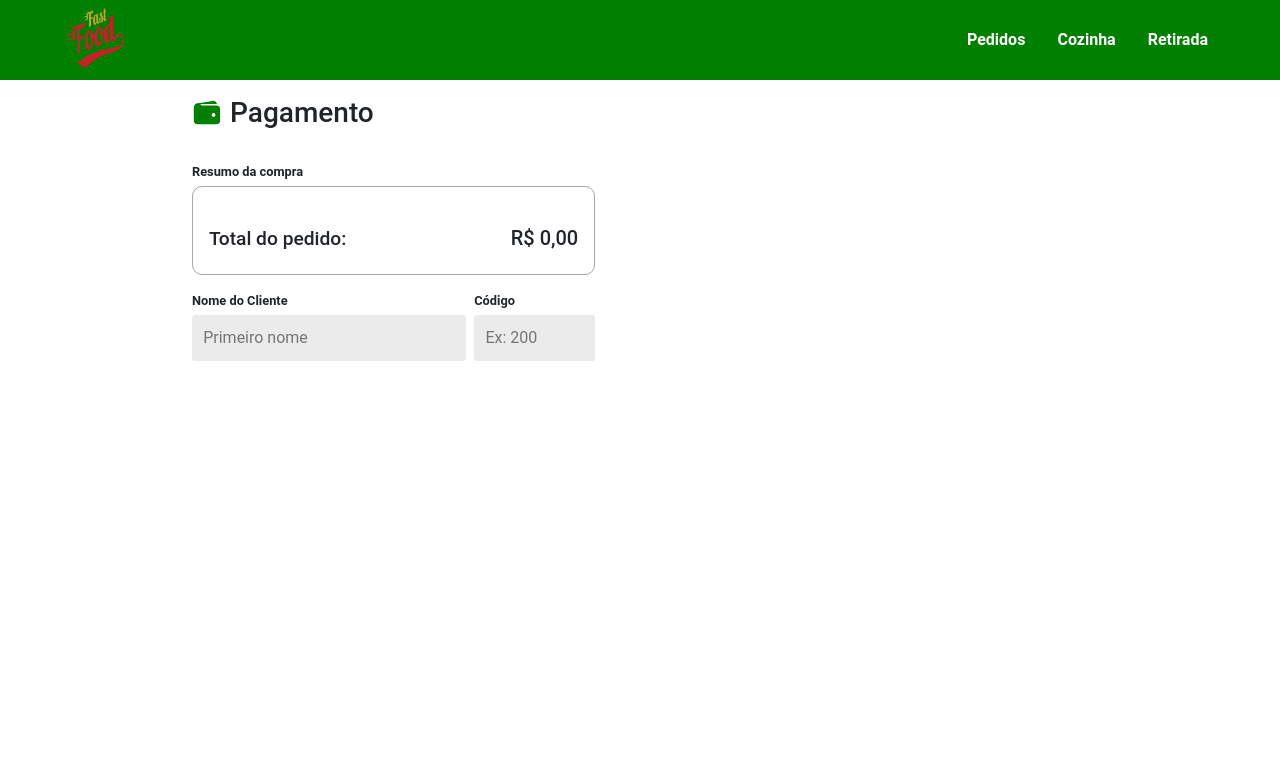
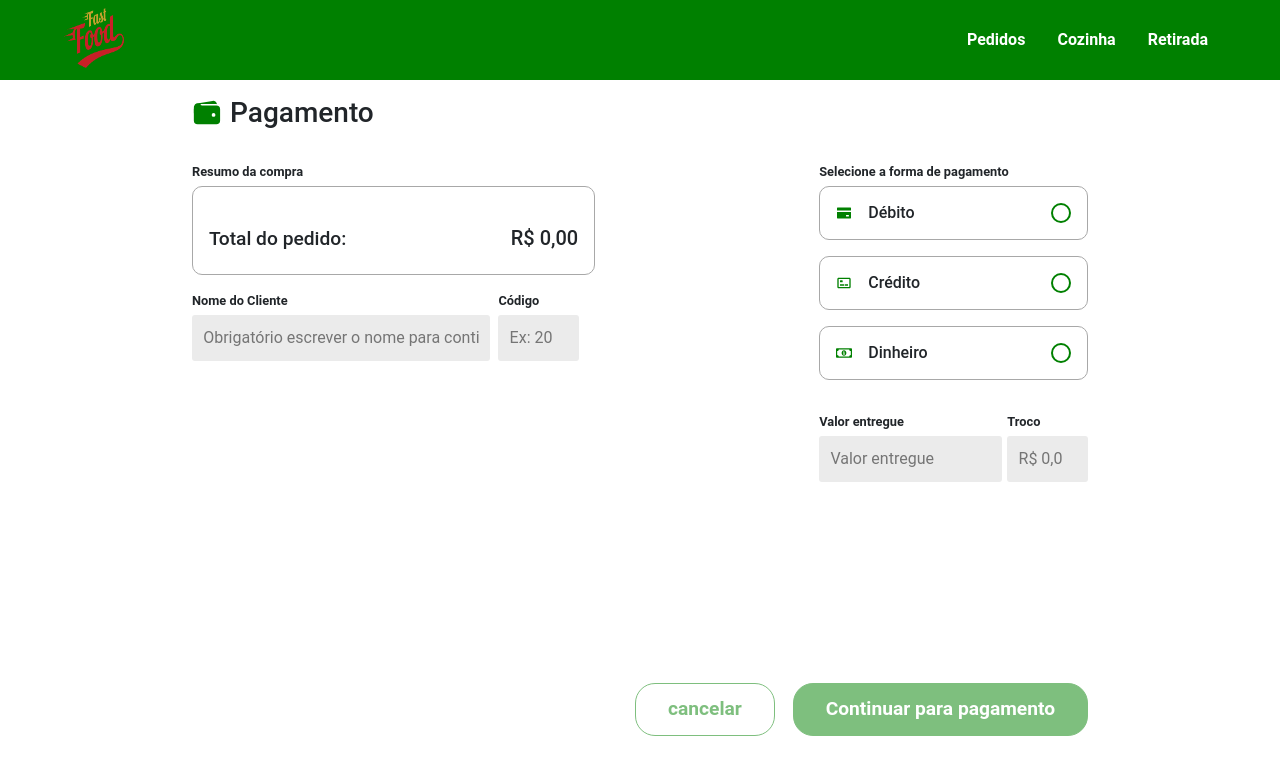
Before and after one commit to orloke/devio-test, a Next.js app: page /payment in a window 1280 px wide. Shown: the top 774 px of the page. Built offline with nearby package versions, Linux system fonts and the light colour scheme.

Commit message:
feat: payment page

```diff
--- a/src/components/ComponentInput/index.tsx
+++ b/src/components/ComponentInput/index.tsx
@@ -4,10 +4,11 @@ import { DivTitleInput } from './styles';
 interface PropsComponentInput {
   children: ReactNode;
   placeholder?: string;
-  onChange: Dispatch<SetStateAction<string>>;
-  value: string | number;
+  onChange?: Dispatch<SetStateAction<string>>;
+  value?: string | number;
   width?: string;
   marginTop?: string;
+  type: string;
 }
 
 export function ComponentInput({
@@ -17,15 +18,21 @@ export function ComponentInput({
   value,
   width,
   marginTop,
+  type,
 }: PropsComponentInput) {
+  const teste = (event: string) => {
+    if (onChange) {
+      onChange(event);
+    }
+  };
   return (
     <DivTitleInput width={width} marginTop={marginTop}>
       {children}
       <input
-        type="text"
+        type={type}
         placeholder={placeholder}
         value={value}
-        onChange={e => onChange(e.target.value)}
+        onChange={e => teste(e.target.value)}
       />
     </DivTitleInput>
   );
--- /dev/null
+++ b/src/components/PaymentMethod/index.tsx
@@ -0,0 +1,27 @@
+import { ReactNode, useState } from 'react';
+import { Checkbox } from '../Checkbox';
+import { Container } from './styles';
+
+interface PropsPaymentMethods {
+  icon: ReactNode;
+  nameMethod: string;
+}
+
+export default function PaymentMethod({
+  icon,
+  nameMethod,
+}: PropsPaymentMethods) {
+  const [checked, setChecked] = useState(false);
+  const handleSelectPayment = () => {
+    setChecked(!checked);
+  };
+  return (
+    <Container checked={checked}>
+      <div className="paymentName">
+        {icon}
+        <h6>{nameMethod}</h6>
+      </div>
+      <Checkbox checked={checked} onClick={handleSelectPayment} />
+    </Container>
+  );
+}
--- /dev/null
+++ b/src/components/PaymentMethod/styles.ts
@@ -0,0 +1,22 @@
+import styled from 'styled-components';
+
+interface PropsContainer {
+  checked: boolean;
+}
+
+export const Container = styled.div<PropsContainer>`
+  border: ${props => (props.checked ? '1px solid green' : '1px solid #a8a8a8')};
+  padding: 1rem;
+  border-radius: 10px;
+  display: flex;
+  justify-content: space-between;
+  margin-bottom: 1rem;
+  .paymentName {
+    display: flex;
+    align-items: center;
+    h6 {
+      margin: 0;
+      margin-left: 1rem;
+    }
+  }
+`;
--- a/src/pages/index.tsx
+++ b/src/pages/index.tsx
@@ -2,7 +2,7 @@ import Head from 'next/head';
 import Image from 'next/image';
 import { useDispatch, useSelector } from 'react-redux';
 import { useEffect, useState } from 'react';
-import { useRouter } from 'next/router';
+import router from 'next/router';
 import {
   Container,
   DivButtons,
@@ -30,7 +30,6 @@ import { ComponentInput } from '../components/ComponentInput';
 
 function Home() {
   const [products, setProducts] = useState([] as Produto[]);
-  const router = useRouter();
   const [search, setSearch] = useState('');
   const dispatch = useDispatch();
 
@@ -64,6 +63,7 @@ function Home() {
       <Container>
         <ModalRequests />
         <ComponentInput
+          type="text"
           value={search}
           onChange={setSearch}
           placeholder="O que você procura?"
@@ -160,7 +160,7 @@ function Home() {
           <Button
             disabled={marketProduct.length === 0}
             variant="fill"
-            text="Finalizar pedido"
+            text="Continuar para pagamento"
             ml={2}
             onclick={() => router.push('/payment')}
           />
--- a/src/pages/payment/index.tsx
+++ b/src/pages/payment/index.tsx
@@ -1,21 +1,35 @@
 import Head from 'next/head';
 import { useState } from 'react';
-import { useSelector } from 'react-redux';
+import router from 'next/router';
+import { useDispatch, useSelector } from 'react-redux';
 import { IoWallet } from 'react-icons/io5';
+import { AiFillCreditCard } from 'react-icons/ai';
+import { BiCreditCardFront } from 'react-icons/bi';
+import { FaRegMoneyBillAlt } from 'react-icons/fa';
 import { OrderSummaryAll } from '../../components/OrderSummaryAll';
 import { TotalRequests } from '../../components/TotalRequests';
 import { RootState } from '../../store';
 import {
   Container,
-  Content,
+  Main,
   InfoClient,
   InfoRequest,
+  Content,
+  DivButtons,
 } from '../../styles/payment';
 import { ComponentInput } from '../../components/ComponentInput';
+import PaymentMethod from '../../components/PaymentMethod';
+import { Button } from '../../components/Buttons';
+import { deleteProductMarket } from '../../store/products';
 
 export default function Payment() {
+  const [nameClient, setNameClient] = useState('');
+  const dispatch = useDispatch();
+
   const market = useSelector((state: RootState) => state.productsSlice.market);
-  const [nameClient, setNameClient] = useState('');
+  const cancelRequest = () => {
+    dispatch(deleteProductMarket('removeAll'));
+  };
 
   return (
     <>
@@ -28,6 +42,7 @@ export default function Payment() {
           <h3>Pagamento</h3>
         </div>
         <Content>
+          <Main width="45%">
             <span className="subTitle">Resumo da compra</span>
             <InfoRequest>
               {market.map(item => (
@@ -44,25 +59,74 @@ export default function Payment() {
             </InfoRequest>
             <InfoClient>
               <ComponentInput
-              placeholder="Primeiro nome"
+                type="text"
+                placeholder="Obrigatório escrever o nome para continuar"
                 onChange={setNameClient}
                 value={nameClient}
-              width="68%"
+                width="74%"
                 marginTop="0"
               >
                 <span className="subTitle">Nome do Cliente</span>
               </ComponentInput>
               <ComponentInput
-              onChange={setNameClient}
-              value={nameClient}
-              width="30%"
+                type="number"
+                width="20%"
                 marginTop="0"
                 placeholder="Ex: 200"
               >
                 <span className="subTitle">Código</span>
               </ComponentInput>
             </InfoClient>
+          </Main>
+          <Main width="30%">
+            <span className="subTitle">Selecione a forma de pagamento</span>
+            <PaymentMethod
+              icon={<AiFillCreditCard color="green" />}
+              nameMethod="Débito"
+            />
+            <PaymentMethod
+              icon={<BiCreditCardFront color="green" />}
+              nameMethod="Crédito"
+            />
+            <PaymentMethod
+              icon={<FaRegMoneyBillAlt color="green" />}
+              nameMethod="Dinheiro"
+            />
+            <InfoClient>
+              <ComponentInput
+                type="number"
+                placeholder="Valor entregue"
+                width="68%"
+                marginTop="0"
+              >
+                <span className="subTitle">Valor entregue</span>
+              </ComponentInput>
+              <ComponentInput
+                type="number"
+                width="30%"
+                marginTop="0"
+                placeholder="R$ 0,00"
+              >
+                <span className="subTitle">Troco</span>
+              </ComponentInput>
+            </InfoClient>
+          </Main>
         </Content>
+        <DivButtons>
+          <Button
+            disabled={nameClient.length === 0}
+            variant="outline"
+            text="cancelar"
+            onclick={() => cancelRequest()}
+          />
+          <Button
+            disabled={nameClient.length === 0}
+            variant="fill"
+            text="Continuar para pagamento"
+            ml={2}
+            onclick={() => router.push('/kitchen')}
+          />
+        </DivButtons>
       </Container>
     </>
   );
--- a/src/styles/payment.ts
+++ b/src/styles/payment.ts
@@ -14,24 +14,33 @@ export const Container = styled.div`
   }
   .title {
     display: flex;
-    gap: 0.5rem;
     align-items: center;
     h3 {
       margin: 0;
+      margin-left: 0.5rem;
     }
   }
 `;
 
-export const Content = styled.div`
+interface PropsMain {
+  width: string;
+}
+
+export const Main = styled.div<PropsMain>`
   display: flex;
   flex-direction: column;
-  width: 45%;
+  width: ${props => props.width};
   margin-top: 2rem;
   .subTitle {
     font-size: 0.8rem;
     font-weight: bold;
     margin-bottom: 0.3rem;
   }
+`;
+
+export const Content = styled.div`
+  display: flex;
+  justify-content: space-between;
 `;
 
 export const InfoRequest = styled.div`
@@ -50,3 +59,15 @@ export const InfoClient = styled.div`
   width: 100%;
   margin-top: 1rem;
 `;
+
+export const DivButtons = styled.div`
+  display: flex;
+  justify-content: flex-end;
+  margin-bottom: 3rem;
+  margin-top: auto;
+  @media (max-width: 768px) {
+    justify-content: center;
+    flex-direction: column;
+    gap: 1rem;
+  }
+`;
```
Lines whose indentation alone changed are shown as unchanged.
